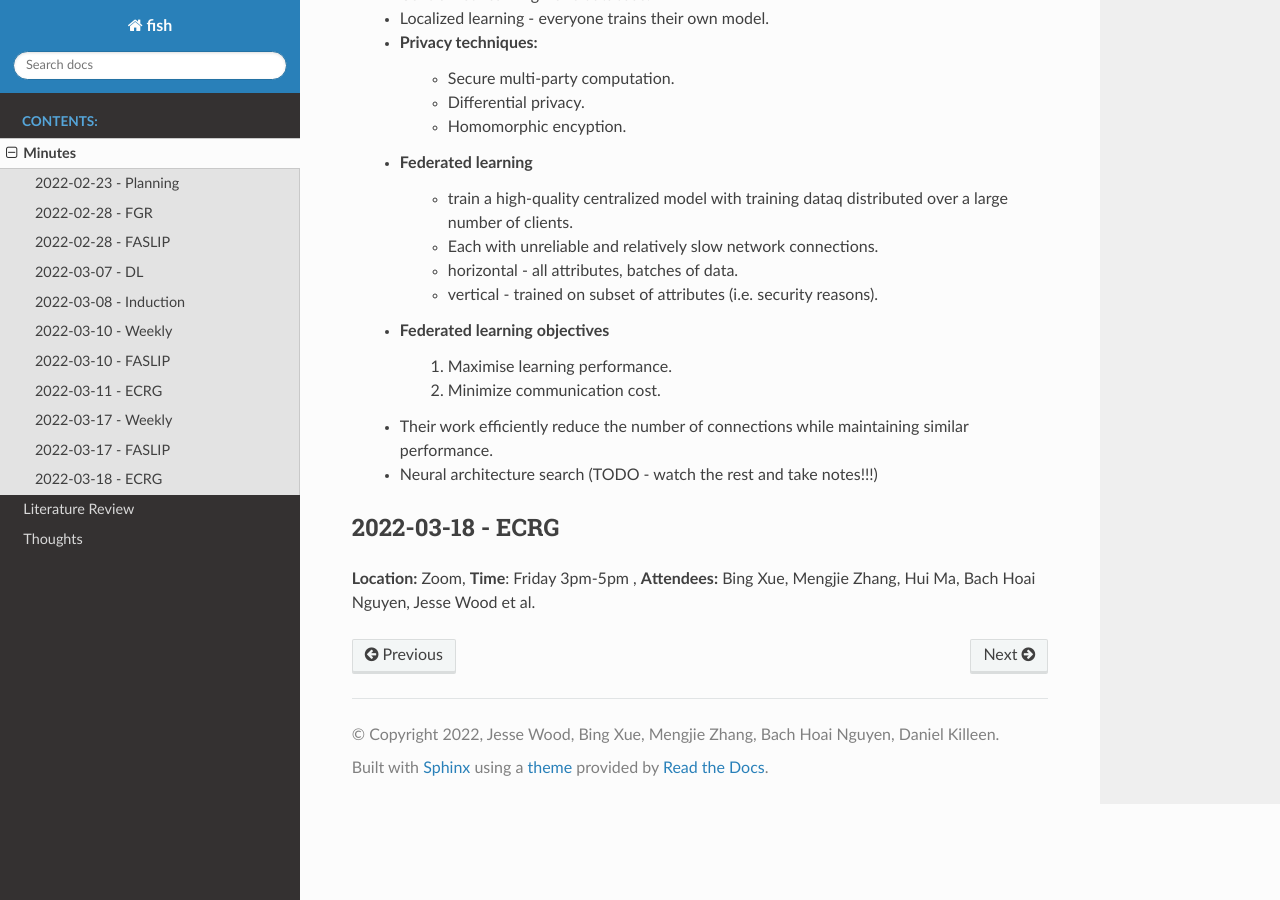
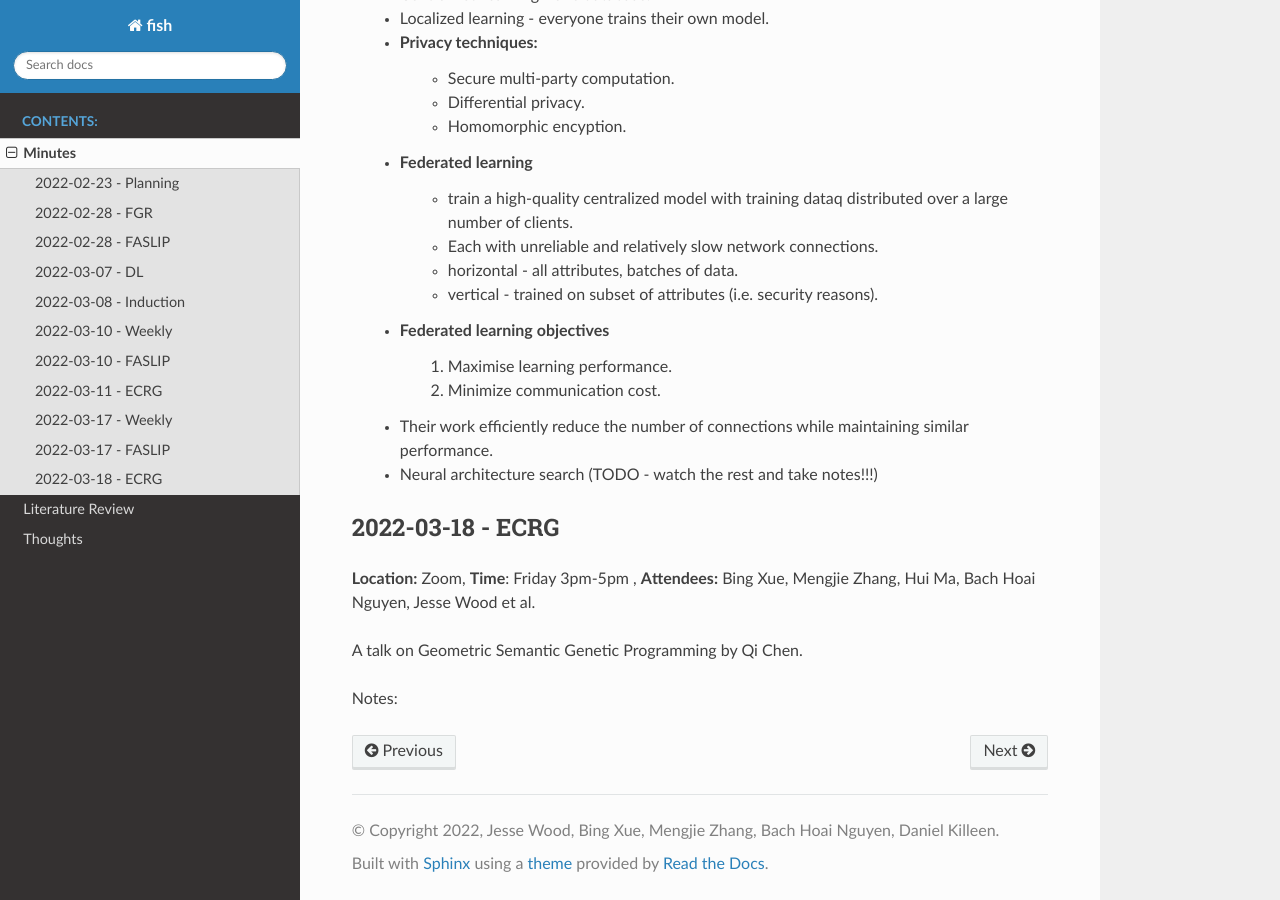
Before and after one commit to woodRock/fishy-business, a Sphinx documentation site: the page built from docs/source/minutes.rst, in a window 1280 px wide and 900 px high, scrolled down 5741 px. Built offline with Sphinx 7.4.7 and the Read the Docs theme 2.0.0, drawn with Linux system fonts in a browser that asks for light colours.

Commit message:
Expand thoughts

```diff
--- a/docs/source/minutes.rst
+++ b/docs/source/minutes.rst
@@ -222,3 +222,7 @@ Notes:
 2022-03-18 - ECRG
 ~~~~~~~~~~~~~~~~~~~~~~
 **Location:** Zoom, **Time**: Friday 3pm-5pm , **Attendees:** Bing Xue, Mengjie Zhang, Hui Ma, Bach Hoai Nguyen, Jesse Wood et al.
+
+A talk on Geometric Semantic Genetic Programming by Qi Chen.
+
+Notes:
```
